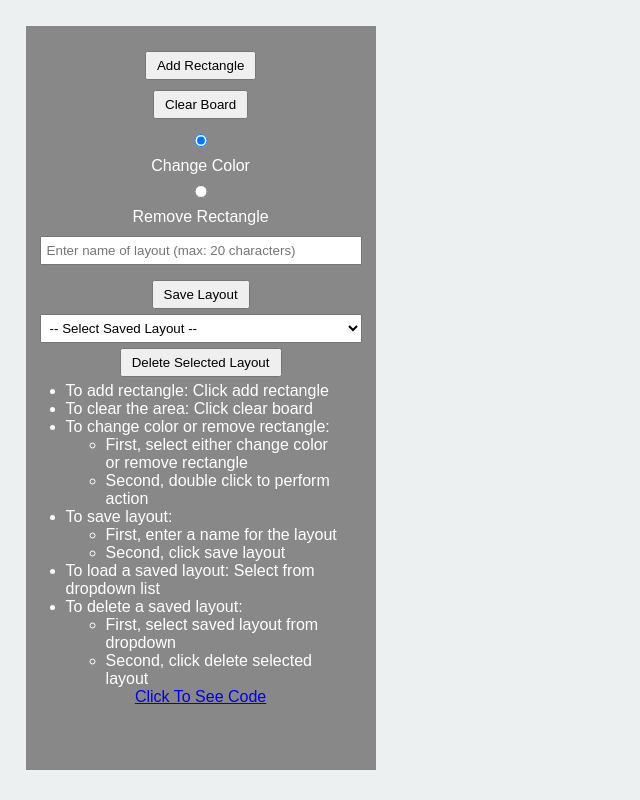
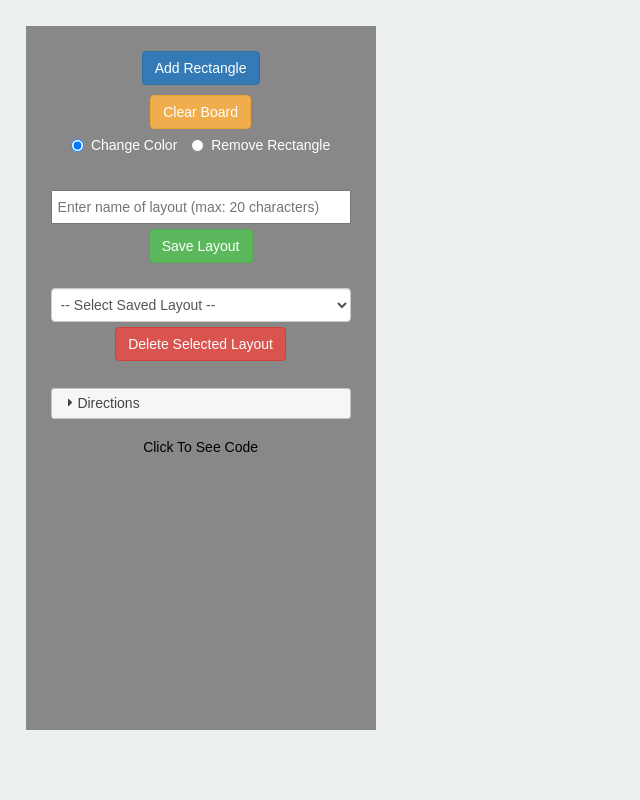
Before and after one commit to GUITARPLRC/rect-proj1, a plain HTML site: page index.html in a window 1280 px wide. Shown: the whole page, without its empty margins (0-640 px from the left). Drawn offline with nearby package versions, Linux system fonts and the light colour scheme.

Commit message:
added bootstrap and directions accordion

```diff
--- a/index.html
+++ b/index.html
@@ -4,29 +4,32 @@
 	<title>Rectangle Project</title>
 	<link rel="icon" href="./images/favicon.png" />
 	<link rel="stylesheet" href="https://ajax.googleapis.com/ajax/libs/jqueryui/1.12.1/themes/smoothness/jquery-ui.css">
+	<link rel="stylesheet" href="https://maxcdn.bootstrapcdn.com/bootstrap/3.3.7/css/bootstrap.min.css" integrity="sha384-BVYiiSIFeK1dGmJRAkycuHAHRg32OmUcww7on3RYdg4Va+PmSTsz/K68vbdEjh4u" crossorigin="anonymous">
 	<link rel="stylesheet" href="style.css">
 </head>
 
 <body>
 
 	<div class="controls">
-		<button id="add">Add Rectangle</button>
-		<button id="clear">Clear Board</button>
+		<button class='btn btn-primary' id="add">Add Rectangle</button>
+		<button class='btn btn-warning' id="clear">Clear Board</button>
 
-		<input id="color" name="action" type="radio" checked />
-		Change Color
-		<input id="remove" name="action" type="radio" />
-		Remove Rectangle
+		<div class='form-group'>
+			<label class="radio-inline"><input id="color" name="action" type="radio" checked />Change Color</label>
+			<label class="radio-inline"><input id="remove" name="action" type="radio" />Remove Rectangle</label>
+		</div>
 
 		<input id="layoutName" type="text" placeholder="Enter name of layout (max: 20 characters)" maxlength="20" required />
-		<button id="save" type="button">Save Layout</button>
+		<button  class='btn btn-success' id="save" type="button">Save Layout</button>
 
-		<select id="layoutList">
+		<select id="layoutList" class="form-control">
 			<option default>-- Select Saved Layout --</option>
 		</select>
 
-		<button id='delete'>Delete Selected Layout</button>
+		<button class='btn btn-danger' id='delete'>Delete Selected Layout</button>
 
+		<div id='accordion'>
+			<h3>Directions</h3>
 			<ul>
 				<li>To add rectangle: Click add rectangle</li>
 				<li>To clear the area: Click clear board</li>
@@ -50,11 +53,15 @@
 					</ul>
 				</li>
 			</ul>
+		</div>
 		<a href="https://github.com/GUITARPLRC/rect-proj1" target="_blank">Click To See Code</a>
 	</div>
 
 	<section id="board"></section>
 
+	<noscript>
+		<h1>Sorry, you do not have JavaScirpt enabled... This will no work :(</h1>
+	</noscript>
 	<script src="https://ajax.googleapis.com/ajax/libs/jquery/3.2.1/jquery.min.js"></script>
 	<script src="https://ajax.googleapis.com/ajax/libs/jqueryui/1.12.1/jquery-ui.min.js"></script>
 	<script src="index.js"></script>
--- a/index.js
+++ b/index.js
@@ -29,8 +29,16 @@ let interval = setInterval(function() {
 		clearInterval(interval);
 		checkForLayouts();
 		populateLayoutList();
+		// add jquery accordion for directions
+		$('#accordion')
+			.accordion({
+				collapsible: true,
+				active: false,
+				heightStyle: 'fill'
+			})
+			.css('visibility', 'visible');
 	}
-}, 100);
+}, 50);
 
 /*--------------------------
 /
@@ -64,10 +72,6 @@ deleteButton.addEventListener('click', () => {
 	deleteLayout(option);
 });
 
-rectOnTop.addEventListener('click', event => {
-	checkOnTop(event);
-});
-
 /*----------------------
 /
 / FUNCTIONS
@@ -99,6 +103,7 @@ function clearBoard() {
 		board.removeChild(board.firstChild);
 	}
 	list.options.selectedIndex = 0;
+	document.querySelector('#layoutName').value = '';
 }
 
 function handleDblClicks(event) {
--- a/style.css
+++ b/style.css
@@ -20,6 +20,7 @@ body {
 	-webkit-box-direction: normal;
 	-ms-flex-direction: column;
 	flex-direction: column;
+	min-height: 88vh;
 	height: 88vh;
 	margin: 0 10px 0 0;
 	padding: 20px 0;
@@ -27,21 +28,33 @@ body {
 	width: 350px;
 }
 .controls button {
-	padding: 5px 10px;
 	margin: 5px 0;
-	max-width: 90%;
 }
-.controls input {
-	margin: 10px 0;
+.controls input[type='text'] {
+	color: #000;
+	margin: 20px 0 0 0;
 	padding: 5px;
-	width: 88%;
+	width: 300px;
 }
 .controls select {
+	margin: 20px 0 0 0;
 	padding: 5px;
-	width: 92%;
+	width: 300px;
 }
-.controls ul {
-	margin: 0 5% 0 0;
+
+.controls #accordion {
+	max-height: 75%;
+	margin: 20px 0 0 0;
+	visibility: hidden;
+	width: 300px;
+}
+.controls li {
+	margin: 10% 0;
+}
+
+.controls a {
+	color: #000;
+	margin: 5% 0 0 0;
 }
 
 #board {
```
Lines whose indentation alone changed are shown as unchanged.
